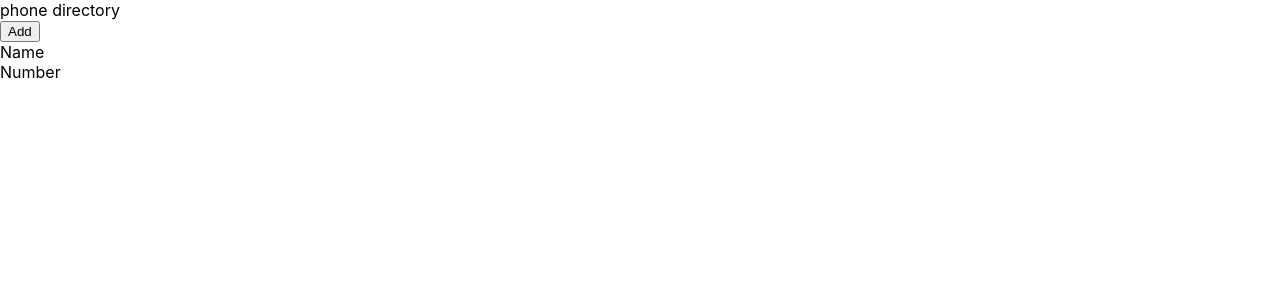
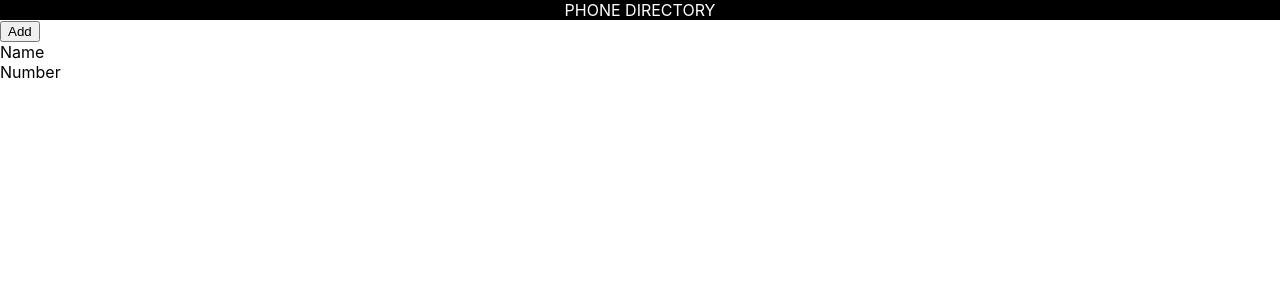
Before and after one commit to Namita2/phone-directory, a React (Create React App) app: page / in a window 1280 px wide. Shown: the top 300 px of the page. Built offline with nearby package versions, Linux system fonts and the light colour scheme.

Commit message:
changed headers

```diff
--- a/src/Header.js
+++ b/src/Header.js
@@ -2,8 +2,11 @@ import React from 'react';
 
 const Header= function ()
 {
-    return(<div className="header">
+    const style={color:'white',background:'black',textAlign:'center',textTransform:'uppercase'}
+    return(
+    <div style={style} className="header">
     phone directory
+
   </div>);
 }
 export default Header;
```
